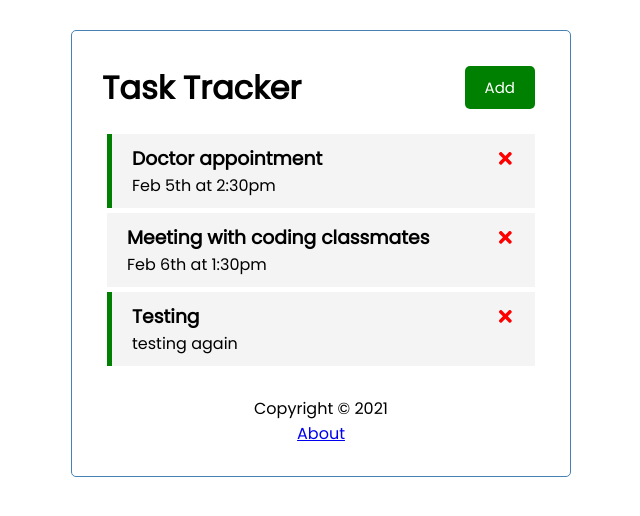
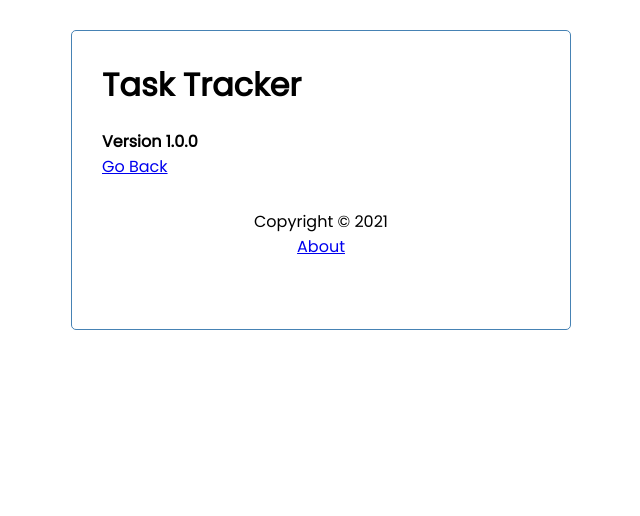
Before and after one commit to crsmith01/task-tracker, a React (Create React App) app: page /about in a window 1280 px wide. Shown: the top 516 px of the page, without its empty margins (319-959 px from the left). Built offline with nearby package versions, Linux system fonts and the light colour scheme; data requests are answered from the project's data file.

Commit message:
added routing

```diff
--- a/src/App.js
+++ b/src/App.js
@@ -3,7 +3,9 @@
 import Tasks from './components/Tasks';
 import AddTask from './components/AddTask';
 import Footer from './components/Footer';
+import About from './components/About';
 
+import { BrowserRouter as Router, Route } from 'react-router-dom';
 import { useState, useEffect } from 'react';
 
 
@@ -111,20 +113,35 @@
   };
 
   return (
+    <Router>
       <div className="container">
         <Header
           // toggle between the form and the list = by setting it to the opposite of what it is
           onAdd={() => setShowAddTask(!showAddTask)}
           showAddTask={showAddTask} />
+        <Route
+          path='/'
+          exact
+          render={(props) => (
+            <>
+
               {/* && here is a basically a shorter way of using a ternary function but without the else - so if it's true do this, if not do nothing  */}
               {showAddTask && <AddTask onAdd={addTask} />}
-      {tasks.length > 0 ? <Tasks
+              {tasks.length > 0 ? (
+                <Tasks
                   tasks={tasks}
                   onDelete={deleteTask}
                   onToggle={toggleReminder}
-      /> : 'There are currently no tasks to show.'}
+                />
+              ) : ('There are currently no tasks to show.'
+              )}
+            </>
+          )}
+        />
+        <Route path='/about' component={About} />
         <Footer />
       </div>
+    </Router>
   );
 };
 
--- /dev/null
+++ b/src/components/About.js
@@ -0,0 +1,13 @@
+import React from 'react';
+import { Link } from 'react-router-dom';
+
+const About = () => {
+    return (
+        <div>
+            <h4>Version 1.0.0</h4>
+            <Link to='/'>Go Back</Link>
+        </div>
+    )
+}
+
+export default About;
--- a/src/components/Footer.js
+++ b/src/components/Footer.js
@@ -1,10 +1,11 @@
-import React from 'react'
+import React from 'react';
+import { Link } from 'react-router-dom';
 
 const Footer = () => {
     return (
         <footer>
             <p>Copyright &copy; 2021</p>
-            <a href='/about'>About</a>
+            <Link to='/about'>About</Link>
         </footer>
     )
 }
--- a/src/components/Header.js
+++ b/src/components/Header.js
@@ -1,21 +1,22 @@
 import React from 'react';
 import PropTypes from 'prop-types';
 import Button from './Button';
+import { useLocation } from 'react-router-dom';
 
 
-const Header = ({title, onAdd, showAddTask}) => {
-    // const onClick = () => {
-    //     console.log('Click');
-    // }
+const Header = ({ title, onAdd, showAddTask }) => {
+    const location = useLocation()
 
     return (
         <header className='header'>
             <h1>{title}</h1>
-            <Button
-            color={showAddTask ? 'red' : 'green'}
-            // text is dynamic - if true, close. if not, add
-            text={showAddTask ? 'Close' : 'Add'}
-            onClick={onAdd}/>
+            {/* if location is this path, then we see the button */}
+            {location.pathname === '/' && <Button
+                color={showAddTask ? 'red' : 'green'}
+                // text is dynamic - if true, close. if not, add
+                text={showAddTask ? 'Close' : 'Add'}
+                onClick={onAdd}
+            />}
         </header>
     )
 }
```
Lines whose indentation alone changed are shown as unchanged.
